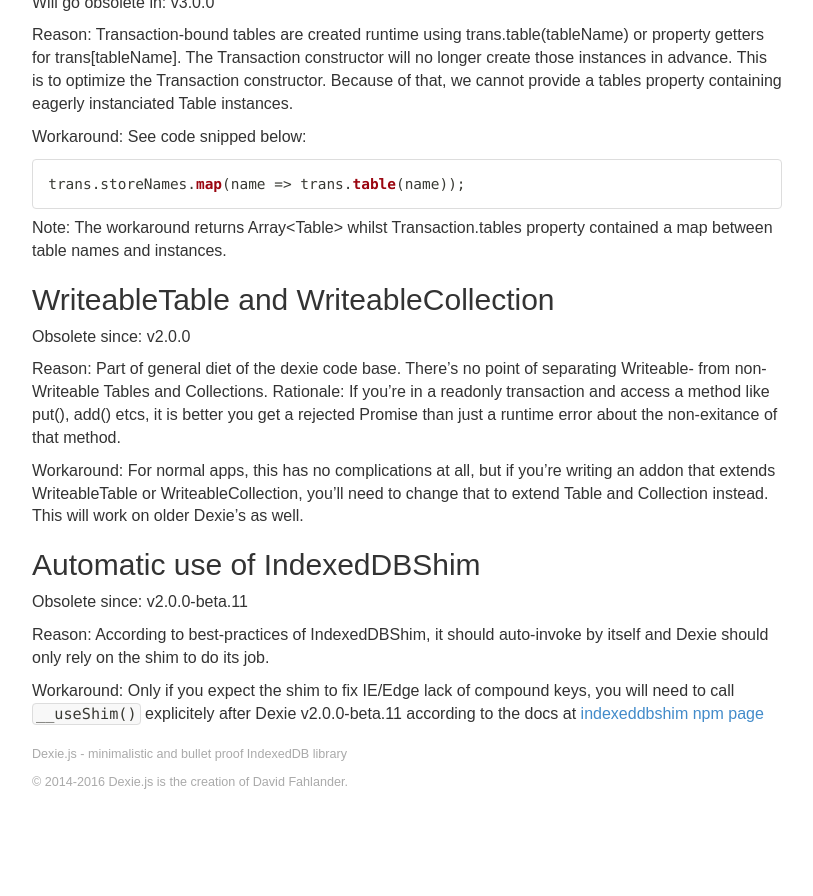
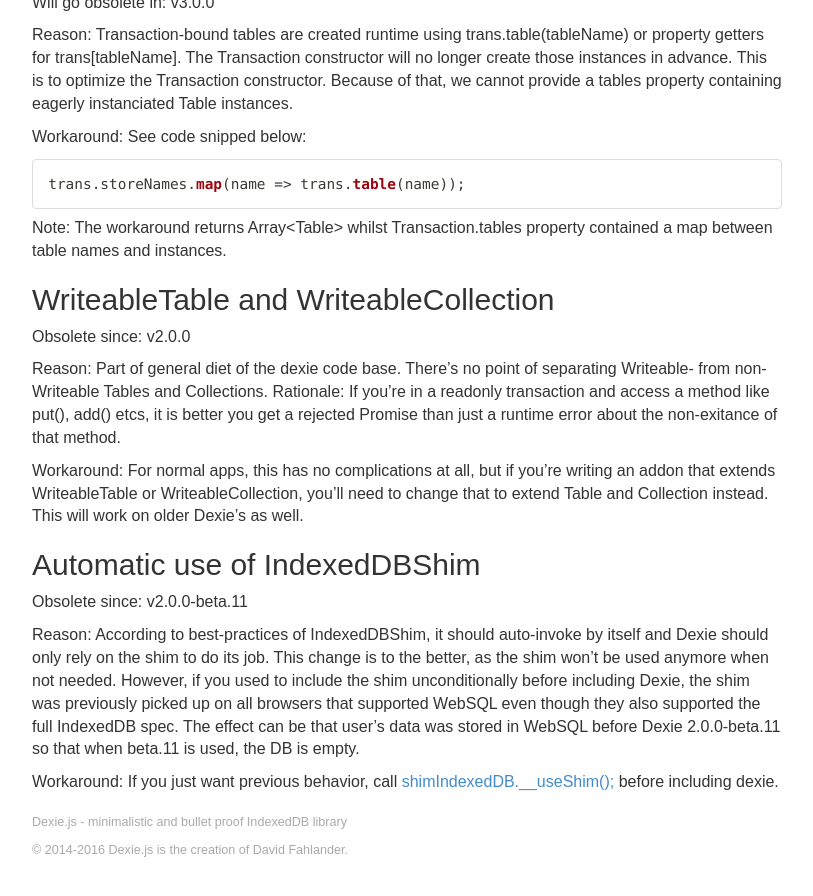
Before and after one commit to dexie/dexie-website, a Jekyll site: the page built from docs/Deprecations.md, in a window 1280 px wide and 900 px high, scrolled down 1380 px. Shown: the top 896 px of the window, without its empty margins (38-851 px from the left). Built offline with Jekyll 4.4.1, drawn with Linux system fonts in a browser that asks for light colours; before the commit the page ends 2212 px from its top, so only the background shows below that.

Commit message:
Update Deprecations.md

```diff
--- a/docs/Deprecations.md
+++ b/docs/Deprecations.md
@@ -70,6 +70,6 @@
 
 Obsolete since: v2.0.0-beta.11
 
-Reason: According to best-practices of IndexedDBShim, it should auto-invoke by itself and Dexie should only rely on the shim to do its job.
+Reason: According to best-practices of IndexedDBShim, it should auto-invoke by itself and Dexie should only rely on the shim to do its job. This change is to the better, as the shim won't be used anymore when not needed. However, if you used to include the shim unconditionally before including Dexie, the shim was previously picked up on all browsers that supported WebSQL even though they also supported the full IndexedDB spec. The effect can be that user's data was stored in WebSQL before Dexie 2.0.0-beta.11 so that when beta.11 is used, the DB is empty.
 
-Workaround: Only if you expect the shim to fix IE/Edge lack of compound keys, you will need to call `__useShim()` explicitely after Dexie v2.0.0-beta.11 according to the docs at [indexeddbshim npm page](https://www.npmjs.com/package/indexeddbshim#shimindexeddb__useshim)
+Workaround: If you just want previous behavior, call [shimIndexedDB.__useShim();](https://www.npmjs.com/package/indexeddbshim#shimindexeddb__useshim) before including dexie.
```
